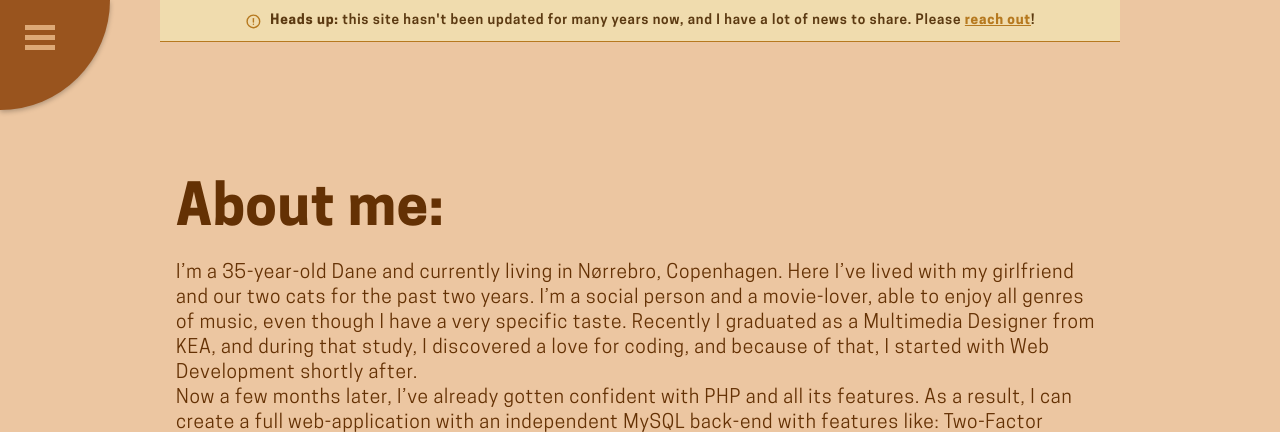
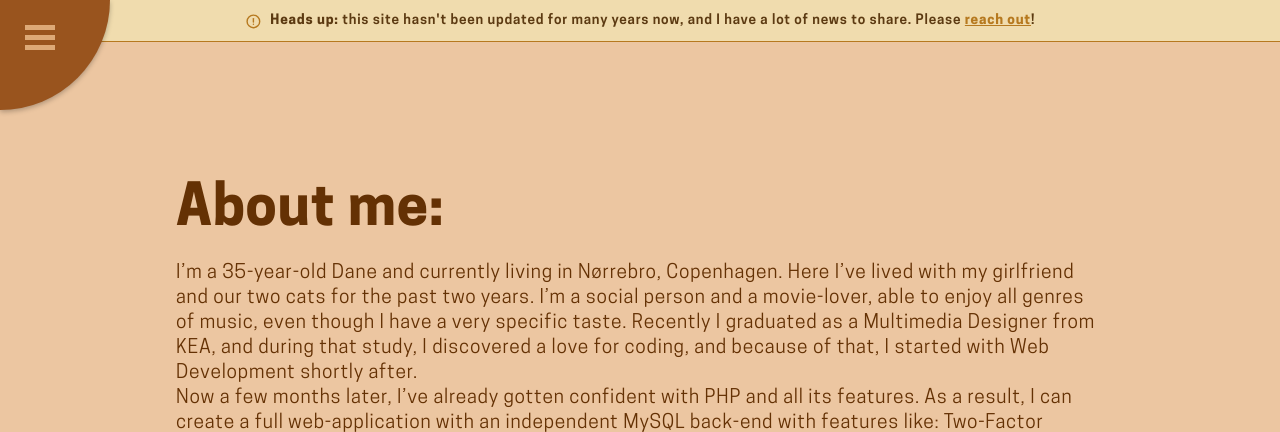
Before and after one commit to AndreasJe/Portfolio-source, a PHP site: page /about.html in a window 1280 px wide. Shown: the top 432 px of the page. Run offline with PHP 8.4, Linux system fonts and the light colour scheme.

Commit message:
fix(notice): unison sizing for all subpages

```diff
--- a/css/style.css
+++ b/css/style.css
@@ -152,7 +152,8 @@
 .site-notice {
   margin: 0;
   padding: 0.7rem 1.4rem;
-  width: 100%;
+  width: 100vw;
+  max-width: 100vw !important;
   background: var(--notice-bg-color);
   border-bottom: 1px solid var(--notice-border-color);
   color: var(--notice-text-color);
```
